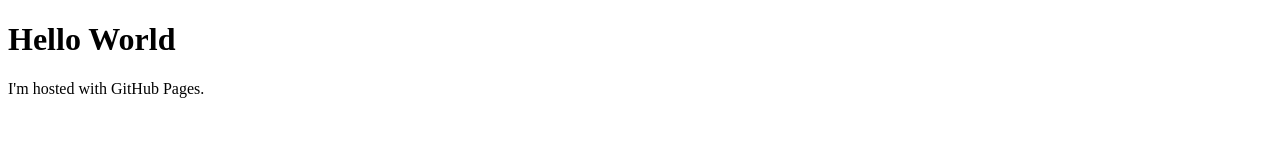
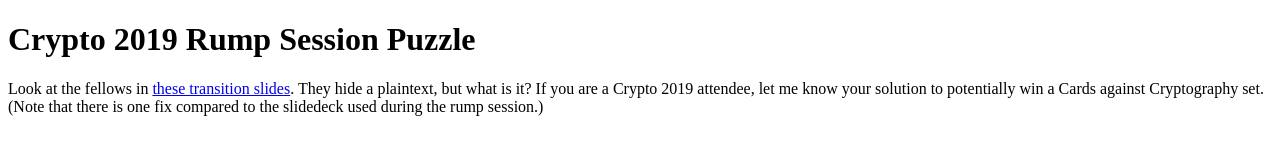
Before and after one commit to MartijnStam/MartijnStam.github.io, a plain HTML site: page index.html in a window 1280 px wide. Drawn offline with Linux system fonts and the light colour scheme.

Commit message:
Update index.html
Added crypto rump puzzle

```diff
--- a/index.html
+++ b/index.html
@@ -1,7 +1,10 @@
 <!DOCTYPE html>
 <html>
 <body>
-<h1>Hello World</h1>
-<p>I'm hosted with GitHub Pages.</p>
+<h1>Crypto 2019 Rump Session Puzzle</h1>
+<p>Look at the fellows in <a href="https://MartijnStam.github.io/puzzle.pdf"> these transition slides</a>.
+  They hide a plaintext, but what is it? If you are a Crypto 2019 attendee, let me know your solution to
+  potentially win a Cards against Cryptography set. (Note that there is one fix compared to the slidedeck
+  used during the rump session.) </p>
 </body>
 </html>
```
